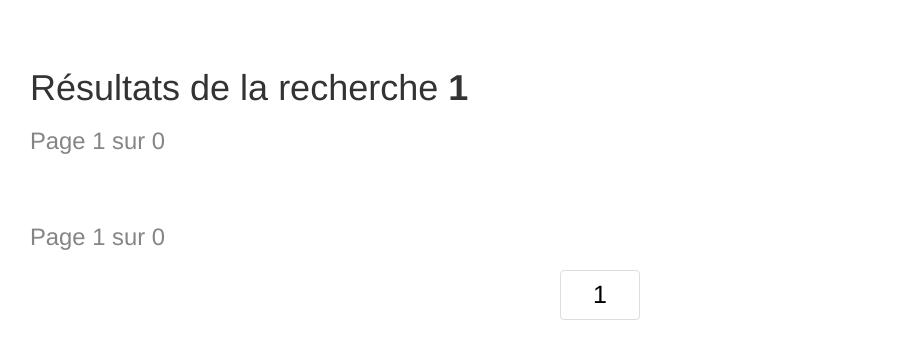
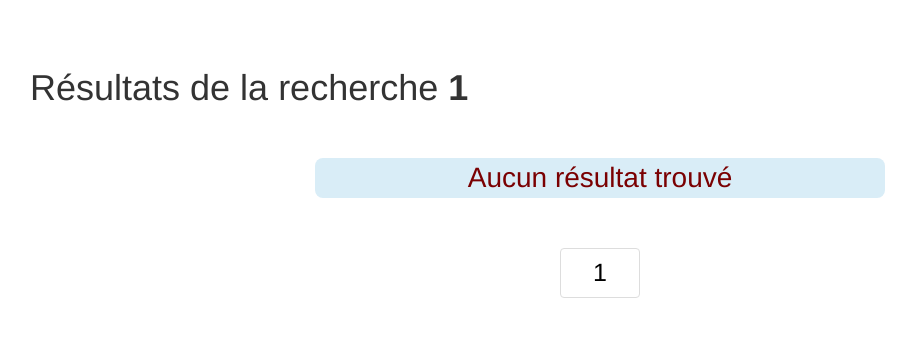
Before and after one commit to jules-larue/myJukebox, a Flask app: page /recherche_resultats/1/1 in a window 1280 px wide. Shown: the part 52-411 px from the top of the page, without its empty margins (40-956 px from the left). Run offline with Flask 2, Linux system fonts and the light colour scheme; tables that the repository leaves empty hold one stand-in row (values such as "Sample post"); some libraries are stand-ins or nearby versions.

Commit message:
ajout d'un message d'information quand aucun résultat n'est trouvé dans une recherche

```diff
--- a/app/static/resultats_base.css
+++ b/app/static/resultats_base.css
@@ -65,6 +65,16 @@ h3{
     text-decoration:none;
 }
 
+p{
+    /* Texte "Aucun résultat trouvé" */
+    text-align:center;
+    font-size:2em;
+    margin: 50px auto;
+    color:#7a0002;
+    width:50%;
+    border-radius:8px;
+}
+
 @media (max-width:768px){
     .num-link{
 	/* On cache les autres numéros quand l'écran n'est pas assez large pour gagner de la place */
--- a/app/templates/search_results.html
+++ b/app/templates/search_results.html
@@ -8,10 +8,20 @@
 
 {% block main %}
 
+
 <h1>Résultats de la recherche <b>{{query}}</b></h1>
 
+{% if resultats.pages==0 %} <!-- On indique qu'aucun résultat n'a été trouvé -->
+<p class="bg-info">Aucun résultat trouvé</p>
+{% endif %}
+
+
+{% if resultats.pages>0 %}
 {% block pagination_info %} {{ super() }} {% endblock %}
+{% endif %}
 
+
+{% if resultats.pages>0 %}
 {% block div_row %}
 {{super()}}
 <div class="row">
@@ -26,8 +36,12 @@
   {% endfor %}
 </div>
 {% endblock %}<!-- Fin div_row -->
+{% endif %}
 
+{% if resultats.pages>0 %}
 {% block pagination_info_bottom %} {{ super() }} {% endblock %}
+{% endif %}
+
 
 {% block pagination %}
 <ul class="pagination">
@@ -77,6 +91,7 @@
 
 {% endblock %} <!-- Fin bloc main -->
 
+
 {% block js %}
 curTab = "albums-tab"
 {% endblock %}
```
